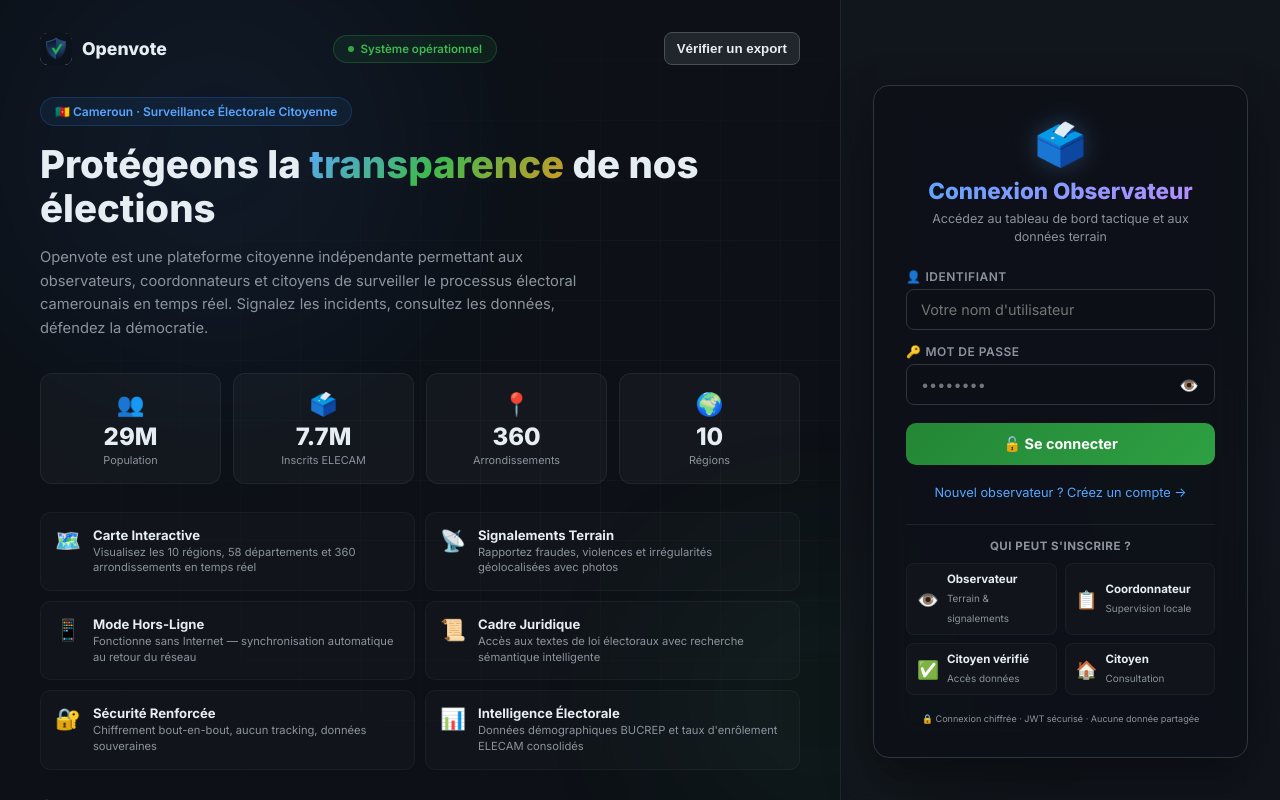
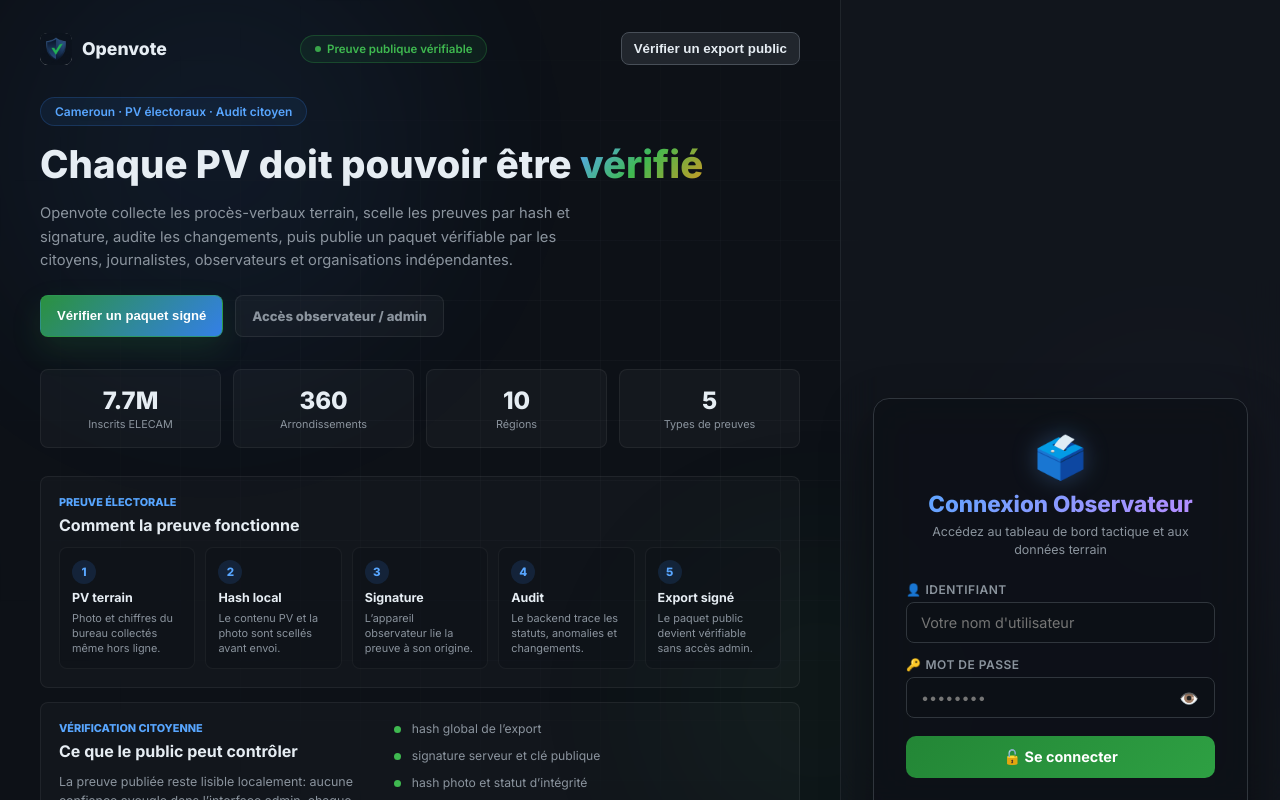
Before and after one commit to astauriabidco-maker/Openvote, a React (Vite) app in the folder web/: page / in a window 1280 px wide. Built offline with nearby package versions, Linux system fonts and the light colour scheme.

Commit message:
feat: reframe landing around public proof

```diff
--- a/web/src/screens/LoginScreen.tsx
+++ b/web/src/screens/LoginScreen.tsx
@@ -112,20 +112,46 @@ export default function LoginScreen({ onLogin, onOpenPublicVerifier }: LoginScre
         setError('');
     };
 
-    const FEATURES = [
-        { icon: '🗺️', title: 'Carte Interactive', desc: 'Visualisez les 10 régions, 58 départements et 360 arrondissements en temps réel' },
-        { icon: '📡', title: 'Signalements Terrain', desc: 'Rapportez fraudes, violences et irrégularités géolocalisées avec photos' },
-        { icon: '📱', title: 'Mode Hors-Ligne', desc: 'Fonctionne sans Internet — synchronisation automatique au retour du réseau' },
-        { icon: '📜', title: 'Cadre Juridique', desc: 'Accès aux textes de loi électoraux avec recherche sémantique intelligente' },
-        { icon: '🔐', title: 'Sécurité Renforcée', desc: 'Chiffrement bout-en-bout, aucun tracking, données souveraines' },
-        { icon: '📊', title: 'Intelligence Électorale', desc: 'Données démographiques BUCREP et taux d\'enrôlement ELECAM consolidés' },
+    const PROOF_STEPS = [
+        { label: 'PV terrain', detail: 'Photo et chiffres du bureau collectés même hors ligne.' },
+        { label: 'Hash local', detail: 'Le contenu PV et la photo sont scellés avant envoi.' },
+        { label: 'Signature', detail: 'L’appareil observateur lie la preuve à son origine.' },
+        { label: 'Audit', detail: 'Le backend trace les statuts, anomalies et changements.' },
+        { label: 'Export signé', detail: 'Le paquet public devient vérifiable sans accès admin.' },
     ];
 
-    const STATS = [
-        { value: '29M', label: 'Population', icon: '👥' },
-        { value: '7.7M', label: 'Inscrits ELECAM', icon: '🗳️' },
-        { value: '360', label: 'Arrondissements', icon: '📍' },
-        { value: '10', label: 'Régions', icon: '🌍' },
+    const PUBLIC_CHECKS = [
+        'hash global de l’export',
+        'signature serveur et clé publique',
+        'hash photo et statut d’intégrité',
+        'anomalies PV et score régional',
+        'bureau, région et source de la preuve',
+    ];
+
+    const HISTORICAL_ELECTIONS = [
+        { year: '2011 / 2018', label: 'Présidentielles', detail: 'participation et résultats officiels' },
+        { year: '2013 / 2020', label: 'Législatives', detail: 'comparaison par territoire' },
+        { year: '2013 / 2018 / 2023', label: 'Sénatoriales', detail: 'mémoire institutionnelle ELECAM' },
+    ];
+
+    const LEGAL_ITEMS = [
+        'rôle du procès-verbal',
+        'dépouillement au bureau',
+        'missions des observateurs',
+        'délais et voies de recours',
+    ];
+
+    const NEWS_ITEMS = [
+        { status: 'Officiel', title: 'Calendrier électoral', source: 'Sources institutionnelles' },
+        { status: 'Vérifié', title: 'Communiqués ELECAM', source: 'Veille datée et sourcée' },
+        { status: 'À confirmer', title: 'Alertes terrain', source: 'Signal faible avant recoupement' },
+    ];
+
+    const TRUST_METRICS = [
+        { value: '7.7M', label: 'Inscrits ELECAM' },
+        { value: '360', label: 'Arrondissements' },
+        { value: '10', label: 'Régions' },
+        { value: '5', label: 'Types de preuves' },
     ];
 
     return (
@@ -138,71 +164,132 @@ export default function LoginScreen({ onLogin, onOpenPublicVerifier }: LoginScre
                 <div className="landing-bg-grid" />
             </div>
 
-            {/* LEFT SIDE — Hero & Info */}
             <div className="landing-left">
-                {/* Top bar */}
                 <div className="landing-topbar">
                     <div className="landing-brand">
                         <img src="/icon-192.png" alt="Openvote" style={{ width: '32px', height: '32px', borderRadius: '8px' }} />
                         <span>Openvote</span>
                     </div>
-                <div className="landing-badge">
-                    <span className="landing-badge-dot" />
-                    Système opérationnel
-                </div>
+                    <div className="landing-badge">
+                        <span className="landing-badge-dot" />
+                        Preuve publique vérifiable
+                    </div>
                     {onOpenPublicVerifier && (
                         <button type="button" className="landing-public-link" onClick={onOpenPublicVerifier}>
-                            Vérifier un export
+                            Vérifier un export public
                         </button>
                     )}
                 </div>
 
-                {/* Hero */}
                 <div className="landing-hero">
-                    <div className="landing-hero-tag">🇨🇲 Cameroun · Surveillance Électorale Citoyenne</div>
+                    <div className="landing-hero-tag">Cameroun · PV électoraux · Audit citoyen</div>
                     <h1 className="landing-hero-title">
-                        Protégeons la <span className="landing-gradient-text">transparence</span> de nos élections
+                        Chaque PV doit pouvoir être <span className="landing-gradient-text">vérifié</span>
                     </h1>
                     <p className="landing-hero-desc">
-                        Openvote est une plateforme citoyenne indépendante permettant aux observateurs,
-                        coordonnateurs et citoyens de surveiller le processus électoral camerounais en temps réel.
-                        Signalez les incidents, consultez les données, défendez la démocratie.
+                        Openvote collecte les procès-verbaux terrain, scelle les preuves par hash et signature,
+                        audite les changements, puis publie un paquet vérifiable par les citoyens, journalistes,
+                        observateurs et organisations indépendantes.
                     </p>
+                    <div className="landing-hero-actions">
+                        {onOpenPublicVerifier && (
+                            <button type="button" className="landing-primary-cta" onClick={onOpenPublicVerifier}>
+                                Vérifier un paquet signé
+                            </button>
+                        )}
+                        <a className="landing-secondary-cta" href="#observer-login">
+                            Accès observateur / admin
+                        </a>
+                    </div>
                 </div>
 
-                {/* Stats */}
                 <div className="landing-stats">
-                    {STATS.map((stat, i) => (
+                    {TRUST_METRICS.map((stat, i) => (
                         <div key={i} className="landing-stat-card" style={{ animationDelay: `${0.4 + i * 0.1}s` }}>
-                            <div className="landing-stat-icon">{stat.icon}</div>
                             <div className="landing-stat-value">{stat.value}</div>
                             <div className="landing-stat-label">{stat.label}</div>
                         </div>
                     ))}
                 </div>
 
-                {/* Features */}
-                <div className="landing-features">
-                    {FEATURES.map((feat, i) => (
-                        <div key={i} className="landing-feature-card" style={{ animationDelay: `${0.6 + i * 0.08}s` }}>
-                            <div className="landing-feature-icon">{feat.icon}</div>
-                            <div>
-                                <div className="landing-feature-title">{feat.title}</div>
-                                <div className="landing-feature-desc">{feat.desc}</div>
+                <section className="landing-proof-panel" aria-labelledby="proof-flow-title">
+                    <div className="landing-section-kicker">Preuve électorale</div>
+                    <h2 id="proof-flow-title">Comment la preuve fonctionne</h2>
+                    <div className="landing-proof-flow">
+                        {PROOF_STEPS.map((step, index) => (
+                            <div key={step.label} className="landing-proof-step">
+                                <span>{index + 1}</span>
+                                <strong>{step.label}</strong>
+                                <small>{step.detail}</small>
                             </div>
+                        ))}
+                    </div>
+                </section>
+
+                <section className="landing-public-proof">
+                    <div>
+                        <div className="landing-section-kicker">Vérification citoyenne</div>
+                        <h2>Ce que le public peut contrôler</h2>
+                        <p>
+                            La preuve publiée reste lisible localement: aucune confiance aveugle dans l’interface admin,
+                            chaque modification du paquet doit casser le hash ou la signature.
+                        </p>
+                    </div>
+                    <ul>
+                        {PUBLIC_CHECKS.map((check) => (
+                            <li key={check}>{check}</li>
+                        ))}
+                    </ul>
+                </section>
+
+                <section className="landing-memory">
+                    <div className="landing-section-kicker">Mémoire électorale officielle</div>
+                    <h2>Comparer 2025 aux scrutins passés</h2>
+                    <div className="landing-memory-list">
+                        {HISTORICAL_ELECTIONS.map((election) => (
+                            <article key={election.label}>
+                                <span>{election.year}</span>
+                                <strong>{election.label}</strong>
+                                <small>{election.detail}</small>
+                            </article>
+                        ))}
+                    </div>
+                </section>
+
+                <div className="landing-civic-grid">
+                    <section className="landing-civic-panel">
+                        <div className="landing-section-kicker">Cadre législatif</div>
+                        <h2>Comprendre les règles du scrutin</h2>
+                        <ul>
+                            {LEGAL_ITEMS.map((item) => (
+                                <li key={item}>{item}</li>
+                            ))}
+                        </ul>
+                    </section>
+
+                    <section className="landing-civic-panel">
+                        <div className="landing-section-kicker">Actualité électorale</div>
+                        <h2>Suivre les faits vérifiés</h2>
+                        <div className="landing-news-list">
+                            {NEWS_ITEMS.map((item) => (
+                                <article key={item.title}>
+                                    <span>{item.status}</span>
+                                    <strong>{item.title}</strong>
+                                    <small>{item.source}</small>
+                                </article>
+                            ))}
                         </div>
-                    ))}
+                    </section>
                 </div>
 
-                {/* Footer */}
                 <div className="landing-left-footer">
-                    <span>🔒 Open Source · Données souveraines · Aucun tracking</span>
-                    <span>© 2025 Openvote · Par des citoyens, pour des citoyens</span>
+                    <span>Open source · Données souveraines · Audit public</span>
+                    <span>© 2025 Openvote · Preuve, droit, mémoire</span>
                 </div>
             </div>
 
             {/* RIGHT SIDE — Login Form */}
-            <div className="landing-right">
+            <div className="landing-right" id="observer-login">
                 <div className="login-card">
                     <div className="login-header">
                         <div className="login-logo">🗳️</div>
--- a/web/src/styles/base.css
+++ b/web/src/styles/base.css
@@ -140,6 +140,8 @@ html,
   align-items: center;
   margin-bottom: 32px;
   animation: fadeInDown 0.5s ease;
+  gap: 12px;
+  flex-wrap: wrap;
 }
 
 .landing-brand {
@@ -162,6 +164,16 @@ html,
   font-size: 0.72rem;
   font-weight: 600;
   color: var(--color-success);
+}
+
+.landing-public-link {
+  border: 1px solid var(--color-border-strong);
+  border-radius: var(--radius-md);
+  background: var(--color-bg-elevated);
+  color: var(--color-text-primary);
+  cursor: pointer;
+  font-weight: var(--font-weight-bold);
+  padding: 8px 12px;
 }
 
 .landing-badge-dot {
@@ -227,6 +239,41 @@ html,
   margin: 0;
 }
 
+.landing-hero-actions {
+  display: flex;
+  align-items: center;
+  gap: 12px;
+  flex-wrap: wrap;
+  margin-top: 22px;
+}
+
+.landing-primary-cta,
+.landing-secondary-cta {
+  display: inline-flex;
+  align-items: center;
+  justify-content: center;
+  min-height: 42px;
+  border-radius: 8px;
+  padding: 0 16px;
+  font-weight: 800;
+  font-size: 0.82rem;
+  text-decoration: none;
+}
+
+.landing-primary-cta {
+  border: 1px solid rgba(46, 160, 67, 0.55);
+  background: linear-gradient(135deg, rgba(46, 160, 67, 0.9), rgba(56, 139, 253, 0.9));
+  color: white;
+  cursor: pointer;
+  box-shadow: 0 12px 30px rgba(46, 160, 67, 0.16);
+}
+
+.landing-secondary-cta {
+  border: 1px solid rgba(255, 255, 255, 0.08);
+  color: var(--color-text-secondary);
+  background: rgba(255, 255, 255, 0.03);
+}
+
 /* Stats */
 .landing-stats {
   display: grid;
@@ -238,7 +285,7 @@ html,
 .landing-stat-card {
   background: rgba(255, 255, 255, 0.03);
   border: 1px solid rgba(255, 255, 255, 0.06);
-  border-radius: 12px;
+  border-radius: 8px;
   padding: 16px;
   text-align: center;
   animation: fadeInUp 0.5s ease both;
@@ -310,6 +357,169 @@ html,
   font-size: 0.7rem;
   color: var(--color-text-secondary);
   line-height: 1.4;
+}
+
+.landing-proof-panel,
+.landing-public-proof,
+.landing-memory,
+.landing-civic-panel {
+  border: 1px solid rgba(255, 255, 255, 0.06);
+  border-radius: 8px;
+  background: rgba(255, 255, 255, 0.025);
+  animation: fadeInUp 0.5s ease both;
+}
+
+.landing-proof-panel,
+.landing-memory {
+  padding: 18px;
+  margin-bottom: 14px;
+}
+
+.landing-section-kicker {
+  color: var(--color-accent);
+  font-size: 0.68rem;
+  font-weight: 800;
+  letter-spacing: 0;
+  text-transform: uppercase;
+  margin-bottom: 6px;
+}
+
+.landing-proof-panel h2,
+.landing-public-proof h2,
+.landing-memory h2,
+.landing-civic-panel h2 {
+  color: var(--color-text-primary);
+  font-size: 1rem;
+  line-height: 1.25;
+  margin: 0 0 12px;
+}
+
+.landing-proof-flow {
+  display: grid;
+  grid-template-columns: repeat(5, minmax(0, 1fr));
+  gap: 10px;
+}
+
+.landing-proof-step {
+  display: grid;
+  gap: 6px;
+  min-height: 122px;
+  padding: 12px;
+  border-radius: 8px;
+  background: rgba(13, 17, 23, 0.45);
+  border: 1px solid rgba(255, 255, 255, 0.05);
+}
+
+.landing-proof-step span {
+  display: inline-flex;
+  align-items: center;
+  justify-content: center;
+  width: 24px;
+  height: 24px;
+  border-radius: 50%;
+  background: rgba(56, 139, 253, 0.14);
+  color: var(--color-accent);
+  font-weight: 800;
+  font-size: 0.72rem;
+}
+
+.landing-proof-step strong,
+.landing-memory-list strong,
+.landing-news-list strong {
+  color: var(--color-text-primary);
+  font-size: 0.78rem;
+}
+
+.landing-proof-step small,
+.landing-memory-list small,
+.landing-news-list small {
+  color: var(--color-text-secondary);
+  font-size: 0.68rem;
+  line-height: 1.35;
+}
+
+.landing-public-proof {
+  display: grid;
+  grid-template-columns: minmax(0, 0.9fr) minmax(0, 1.1fr);
+  gap: 18px;
+  padding: 18px;
+  margin-bottom: 14px;
+}
+
+.landing-public-proof p {
+  color: var(--color-text-secondary);
+  font-size: 0.78rem;
+  line-height: 1.5;
+  margin: 0;
+}
+
+.landing-public-proof ul,
+.landing-civic-panel ul {
+  display: grid;
+  gap: 8px;
+  list-style: none;
+  margin: 0;
+  padding: 0;
+}
+
+.landing-public-proof li,
+.landing-civic-panel li {
+  position: relative;
+  color: var(--color-text-secondary);
+  font-size: 0.76rem;
+  line-height: 1.35;
+  padding-left: 18px;
+}
+
+.landing-public-proof li::before,
+.landing-civic-panel li::before {
+  content: "";
+  position: absolute;
+  left: 0;
+  top: 0.42em;
+  width: 7px;
+  height: 7px;
+  border-radius: 50%;
+  background: var(--color-success);
+}
+
+.landing-memory-list {
+  display: grid;
+  grid-template-columns: repeat(3, minmax(0, 1fr));
+  gap: 10px;
+}
+
+.landing-memory-list article,
+.landing-news-list article {
+  display: grid;
+  gap: 4px;
+  padding: 12px;
+  border-radius: 8px;
+  background: rgba(13, 17, 23, 0.45);
+  border: 1px solid rgba(255, 255, 255, 0.05);
+}
+
+.landing-memory-list article span,
+.landing-news-list article span {
+  color: var(--color-warning);
+  font-size: 0.68rem;
+  font-weight: 800;
+}
+
+.landing-civic-grid {
+  display: grid;
+  grid-template-columns: repeat(2, minmax(0, 1fr));
+  gap: 14px;
+  margin-bottom: 22px;
+}
+
+.landing-civic-panel {
+  padding: 18px;
+}
+
+.landing-news-list {
+  display: grid;
+  gap: 8px;
 }
 
 .landing-left-footer {
@@ -402,6 +612,17 @@ html,
     grid-template-columns: 1fr;
   }
 
+  .landing-proof-flow,
+  .landing-public-proof,
+  .landing-memory-list,
+  .landing-civic-grid {
+    grid-template-columns: 1fr;
+  }
+
+  .landing-proof-step {
+    min-height: auto;
+  }
+
   .landing-left-footer {
     flex-direction: column;
     gap: 4px;
--- a/web/src/styles/publicverify.css
+++ b/web/src/styles/publicverify.css
@@ -423,16 +423,6 @@
   font-weight: var(--font-weight-bold);
 }
 
-.landing-public-link {
-  border: 1px solid var(--color-border-strong);
-  border-radius: var(--radius-md);
-  background: var(--color-bg-elevated);
-  color: var(--color-text-primary);
-  cursor: pointer;
-  font-weight: var(--font-weight-bold);
-  padding: 8px 12px;
-}
-
 @media (max-width: 760px) {
   .public-verify-page {
     padding: 14px;
```
Also changed, not shown: 1 other file (tests, documents, lock files or other folders).
